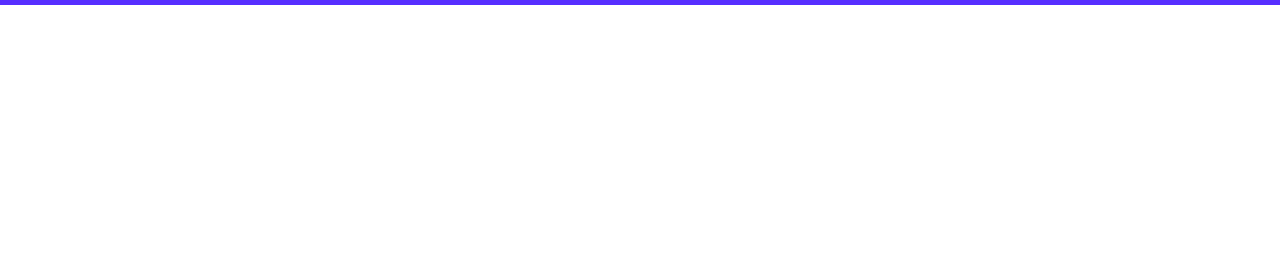
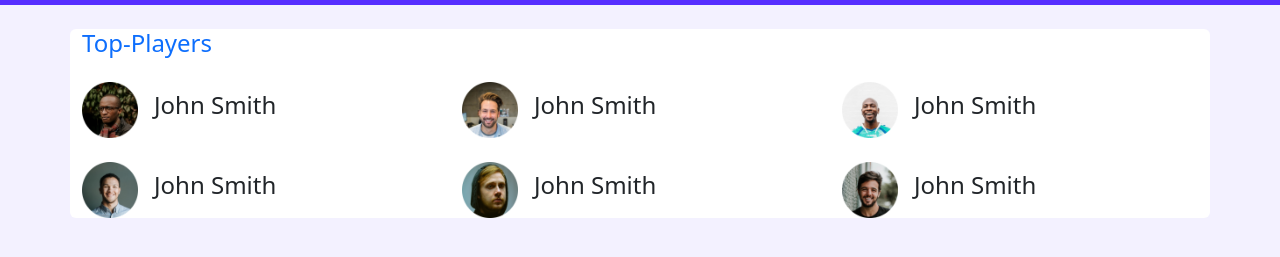
Before and after one commit to almahfuzhossen/Leader-Board-Implement-Bootstrap, a plain HTML site: page index.html in a window 1280 px wide. Shown: the part 79-336 px from the top of the page. Drawn offline with nearby package versions, Linux system fonts and the light colour scheme.

Commit message:
top-players-section

```diff
--- a/index.html
+++ b/index.html
@@ -8,7 +8,7 @@
     <!-- CSS only -->
     <link href="https://cdn.jsdelivr.net/npm/bootstrap@5.2.2/dist/css/bootstrap.min.css" rel="stylesheet" integrity="sha384-Zenh87qX5JnK2Jl0vWa8Ck2rdkQ2Bzep5IDxbcnCeuOxjzrPF/et3URy9Bv1WTRi" crossorigin="anonymous">
 </head>
-<body>
+<body style="background-color: #F3F1FF">
 <header>
     <nav class="navbar navbar-expand-lg navbar-dark" style="background-color: #562EFF;">
         <div class="container">
@@ -40,7 +40,39 @@
       </nav>
 </header>
 <main>
-
+ <section class="container bg-white rounded">
+    <div>
+        <h4 class="text-primary my-4">
+            Top-Players
+        </h4>
+        <div class="row gy-4">
+          <div class="col-12 col-md-6 col-lg-4 d-flex align-items-center">
+              <img width="56px" src="assets/Ellipse-1.png" alt="">
+              <h4 class="ms-3">John Smith</h4>
+          </div>
+          <div class="col-12 col-md-6 col-lg-4 d-flex align-items-center">
+              <img width="56px" src="assets/Ellipse-2.png" alt="">
+              <h4 class="ms-3">John Smith</h4>
+          </div>
+          <div class="col-12 col-md-6 col-lg-4 d-flex align-items-center">
+              <img width="56px" src="assets/Ellipse-3.png" alt="">
+              <h4 class="ms-3">John Smith</h4>
+          </div>
+          <div class="col-12 col-md-6 col-lg-4 d-flex align-items-center">
+              <img width="56px" src="assets/Ellipse-4.png" alt="">
+              <h4 class="ms-3">John Smith</h4>
+          </div>
+          <div class="col-12 col-md-6 col-lg-4 d-flex align-items-center">
+              <img width="56px" src="assets/Ellipse-5.png" alt="">
+              <h4 class="ms-3">John Smith</h4>
+          </div>
+          <div class="col-12 col-md-6 col-lg-4 d-flex align-items-center">
+              <img width="56px" src="assets/Ellipse.png" alt="">
+              <h4 class="ms-3">John Smith</h4>
+          </div>
+        </div>
+    </div>
+ </section>
 </main>
 <footer>
 
```
